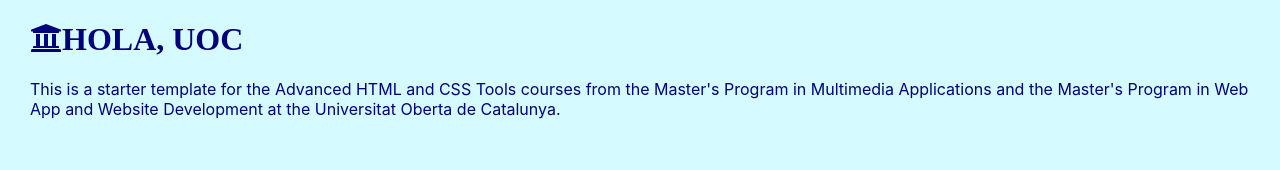
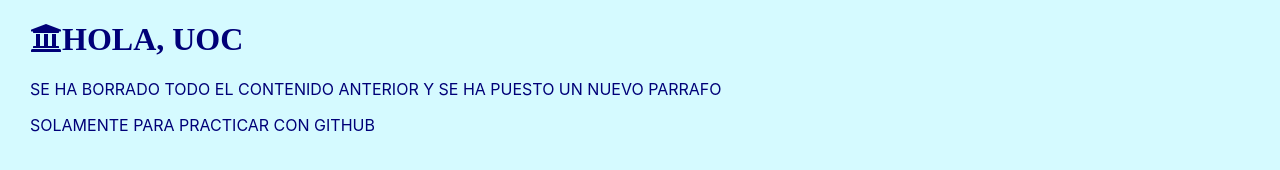
Before and after one commit to JavierAntonMoral/teatro, a website built with Parcel: page src/index.html in a window 1280 px wide. Shown: the part 110-280 px from the top of the page. Built offline with nearby package versions, Linux system fonts and the light colour scheme; some packages are replaced by stand-ins of ours.

Commit message:
SegundoCommit
Se ha añadido un párrafo a INDEX.HTML y au vez se ha eliminado otro

```diff
--- a/src/index.html
+++ b/src/index.html
@@ -14,10 +14,8 @@
 
   <h1><i class="fa fa-university" aria-hidden="true">HOLA, UOC</i></h1>
   <p>
-    This is a starter template for the Advanced HTML and CSS Tools courses
-    from the Master's Program in Multimedia Applications and the Master's
-    Program in Web App and Website Development at the Universitat Oberta de
-    Catalunya.
+  <p>SE HA BORRADO TODO EL CONTENIDO ANTERIOR Y SE HA PUESTO UN NUEVO PARRAFO</p>
+  <P>SOLAMENTE PARA PRACTICAR CON GITHUB</P>
   </p>
 
   <script src="./assets/scripts/main.js"></script><!-- do not remove this line! -->
```
